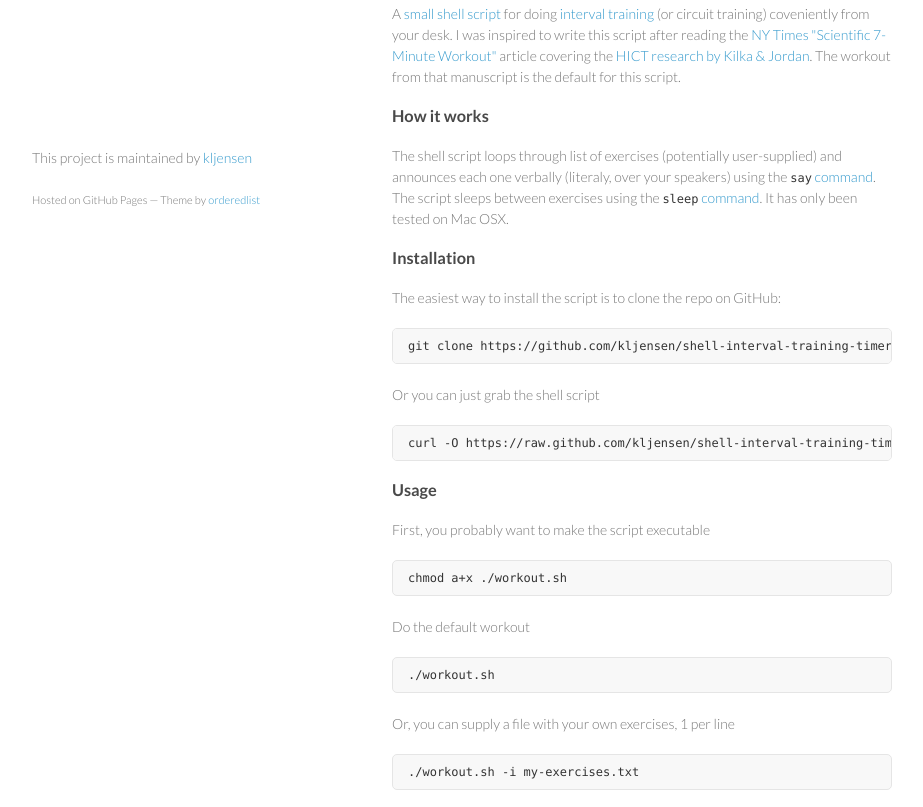
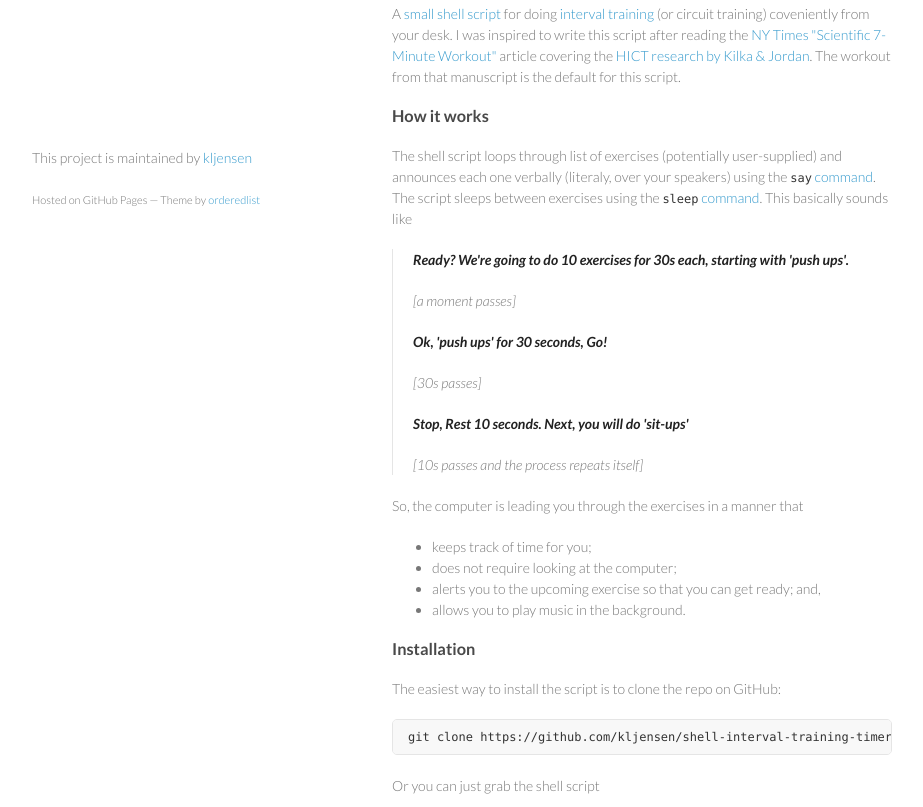
Before and after one commit to kljensen/shell-interval-training-timer, a plain HTML site: page index.html in a window 1280 px wide. Shown: the part 521-1328 px from the top of the page, without its empty margins (178-1101 px from the left). Drawn offline with Linux system fonts and the light colour scheme.

```diff
--- a/index.html
+++ b/index.html
@@ -48,9 +48,30 @@ and announces each one verbally
 (literaly, over your speakers)
 using the <a href="http://www.unix.com/man-page/osx/1/SAY/"><code>say</code> command</a>.
 The script sleeps between exercises using the
-<a href="http://www.unix.com/man-page/osx/1/sleep/"><code>sleep</code> command</a>.  It has only been tested on Mac OSX.</p>
+<a href="http://www.unix.com/man-page/osx/1/sleep/"><code>sleep</code> command</a>.  This basically sounds like</p>
 
-<h3>Installation</h3>
+<blockquote>
+<p><strong>Ready? We're going to do 10 exercises for 30s each, starting with  'push ups'.</strong></p>
+
+<p>[a moment passes]</p>
+
+<p><strong>Ok, 'push ups' for 30 seconds, Go!</strong></p>
+
+<p>[30s passes]</p>
+
+<p><strong>Stop, Rest 10 seconds.  Next, you will do 'sit-ups'</strong></p>
+
+<p>[10s passes and the process repeats itself]</p>
+</blockquote>
+
+<p>So, the computer is leading you through the exercises in a manner that</p>
+
+<ul>
+<li>keeps track of time for you;</li>
+<li>does not require looking at the computer;</li>
+<li>alerts you to the upcoming exercise so that you can get ready; and,</li>
+<li>allows you to play music in the background.</li>
+</ul><h3>Installation</h3>
 
 <p>The easiest way to install the script is to clone the repo on GitHub:</p>
 
@@ -84,6 +105,10 @@ The script sleeps between exercises using the
 
 <pre><code>./workout.sh -i my-exercises.txt -t 45 -r 20
 </code></pre>
+
+<h3>Caveats</h3>
+
+<p>This has only been tested on Mac OSX.</p>
       </section>
       <footer>
         <p>This project is maintained by <a href="https://github.com/kljensen">kljensen</a></p>
```
Also changed, not shown: params.json (+1 -1 lines).
